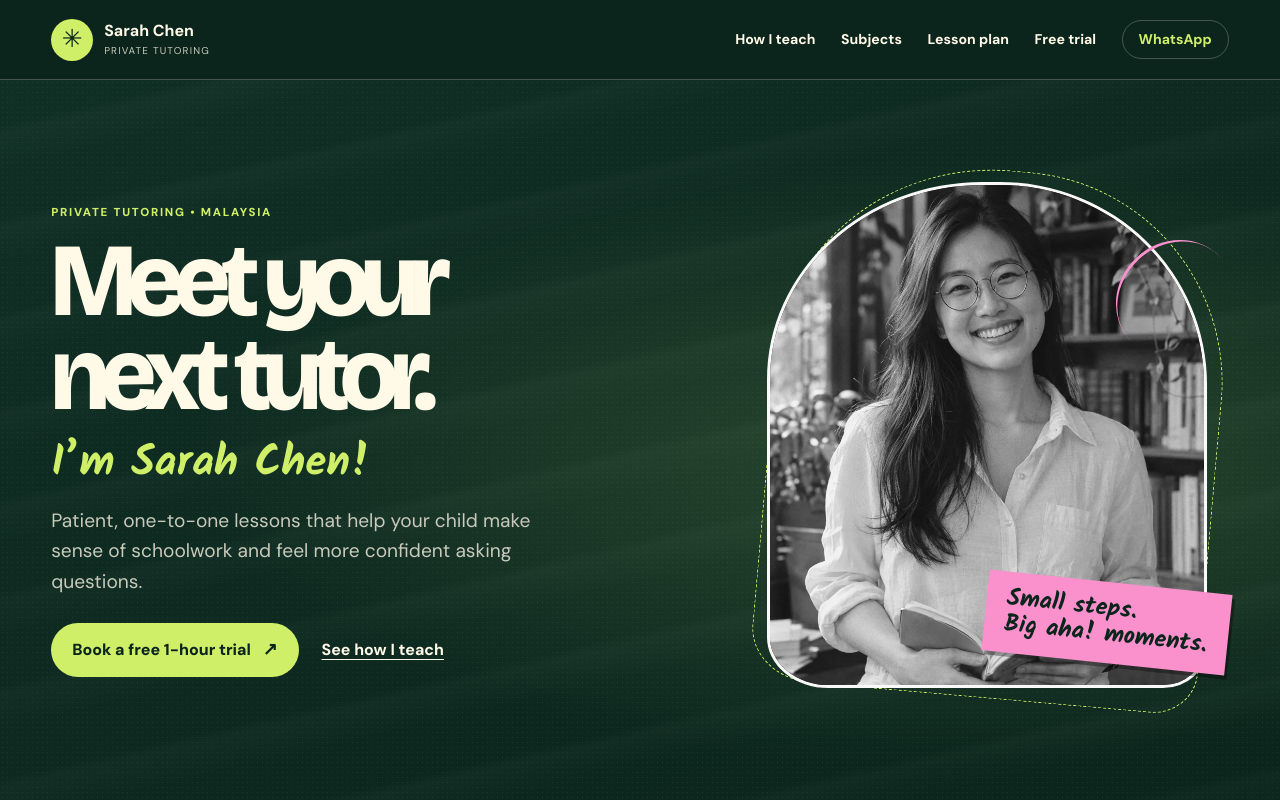
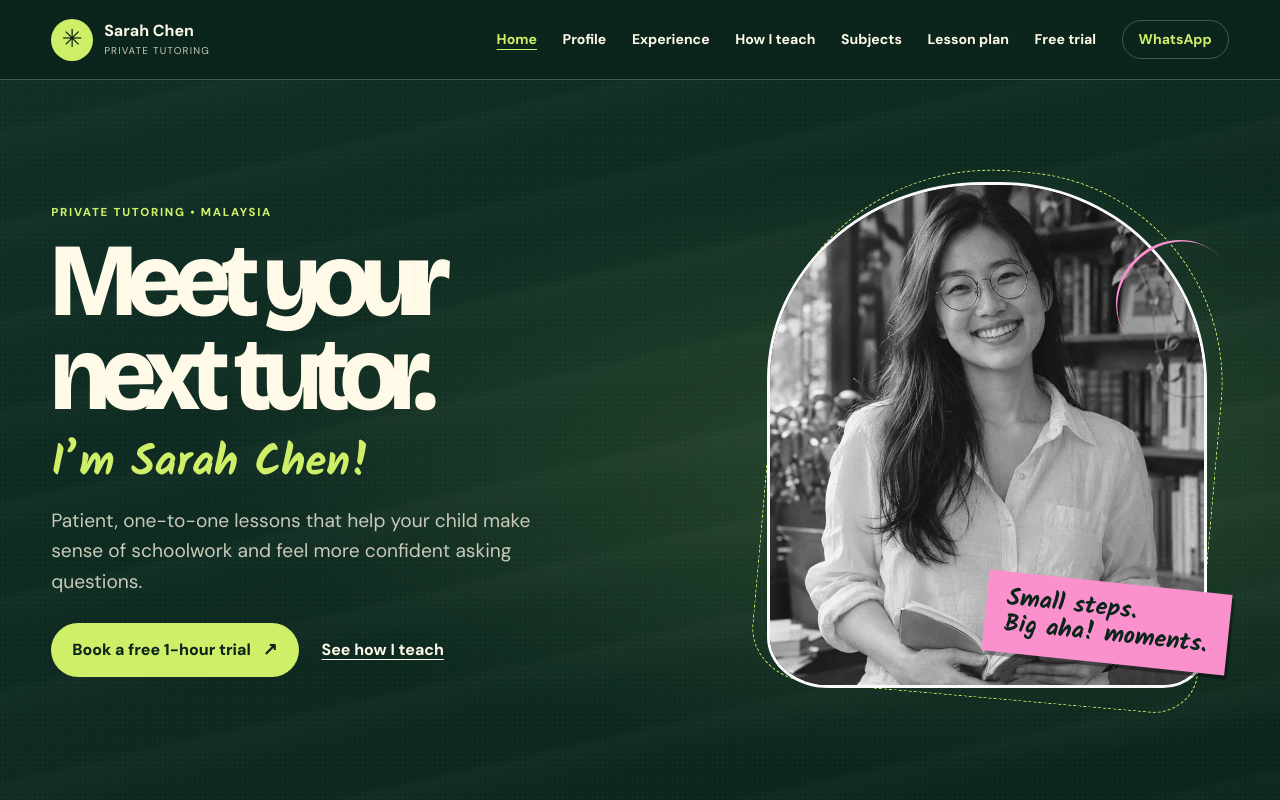
Before and after one commit to thayakumar/tutorprot, a plain HTML site: page index.html in a window 1280 px wide. Shown: the top 800 px of the page. Drawn offline with nearby package versions, Linux system fonts and the light colour scheme.

Commit message:
Add tutor profile and teaching experience pages

```diff
--- a/assets/content.json
+++ b/assets/content.json
@@ -212,5 +212,143 @@
       "note": "1-to-1\n60 minutes"
     }
   ],
-  "brandMark": "✳"
+  "brandMark": "✳",
+  "homeLabel": "Home",
+  "pages": {
+    "profile": {
+      "nav": "Profile",
+      "title": "Tutor Profile · Sarah Chen",
+      "description": "Meet the tutor and explore how one-to-one classes are tailored to your child.",
+      "sections": [
+        {
+          "id": "profile-intro",
+          "type": "hero",
+          "label": "TUTOR PROFILE · SAMPLE BIO",
+          "heading": "Meet Sarah Chen.",
+          "highlight": "Room to ask questions.",
+          "body": "My approach starts with listening. I ask your child to explain what they’ve tried, then we work through the part that feels unclear at a pace that suits them.",
+          "action": "Book a free 1-hour trial",
+          "image": "./assets/tutor.webp",
+          "imageAlt": "Illustrative portrait of the sample tutor holding a book",
+          "note": "Practise.\nAsk. Try again."
+        },
+        {
+          "id": "profile-values",
+          "type": "cards",
+          "presentation": "features",
+          "label": "WHAT GUIDES MY LESSONS",
+          "heading": "How I work with your child",
+          "cards": [
+            {
+              "symbol": "✎",
+              "heading": "Make it hands-on",
+              "body": "We draw diagrams, work through examples, and talk through the reasoning.",
+              "color": "#d0ef69"
+            },
+            {
+              "symbol": "✷",
+              "heading": "Notice the small wins",
+              "body": "A quiz or short practice question helps us see what’s clicked and what to revisit.",
+              "color": "#fa91cd"
+            }
+          ]
+        },
+        {
+          "id": "profile-first",
+          "type": "text",
+          "label": "BEFORE THE TRIAL",
+          "heading": "Tell me a little about your child",
+          "body": "Their year level and one topic they find difficult are enough to get started. You can also share a recent worksheet or project question so we have something familiar to work on."
+        },
+        {
+          "id": "profile-trial",
+          "type": "cta",
+          "nav": "",
+          "label": "YOUR FIRST LESSON",
+          "heading": "Try a full hour, free.",
+          "body": "Your child can experience my teaching style in a free, one-to-one, 60-minute trial class. Afterwards, you can decide whether to continue. Send me their year level and subject on WhatsApp to find a time.",
+          "action": "Book on WhatsApp",
+          "note": "1-to-1\n60 minutes"
+        }
+      ]
+    },
+    "experience": {
+      "nav": "Experience",
+      "title": "Teaching Experience · Sarah Chen",
+      "description": "Explore examples of one-to-one tutoring, revision, and school project guidance.",
+      "sections": [
+        {
+          "id": "experience-intro",
+          "type": "text",
+          "label": "TEACHING EXPERIENCE",
+          "heading": "What tutoring looks like in practice",
+          "body": "These sample scenarios show how a lesson can respond to your child’s needs. Private tutoring is one-to-one and includes guided practice, feedback, and resources for after class."
+        },
+        {
+          "id": "experience-examples",
+          "type": "cards",
+          "presentation": "tiles",
+          "label": "SAMPLE TEACHING SCENARIOS",
+          "heading": "Three ways I can help",
+          "cards": [
+            {
+              "symbol": "∑",
+              "heading": "When a topic feels stuck",
+              "body": "We break down one tricky question, solve it together, and try a similar question to see what clicked.",
+              "color": "#f8f1d9"
+            },
+            {
+              "symbol": "✓",
+              "heading": "When a school test is coming up",
+              "body": "Chapter-wise quizzes and practice questions help identify what your child should revise first.",
+              "color": "#d0ef69"
+            },
+            {
+              "symbol": "✷",
+              "heading": "When a project feels too big",
+              "body": "We read the instructions together and turn the task into steps your child can work through.",
+              "color": "#fa91cd"
+            }
+          ]
+        },
+        {
+          "id": "experience-progress",
+          "type": "cards",
+          "presentation": "steps",
+          "label": "FOLLOWING PROGRESS",
+          "heading": "What happens after the lesson",
+          "cards": [
+            {
+              "symbol": "✎",
+              "heading": "Practise the skill",
+              "body": "Your child gets a short follow-up task alongside notes or resources to refer to.",
+              "color": "#d0ef69"
+            },
+            {
+              "symbol": "✓",
+              "heading": "Check understanding",
+              "body": "In later lessons, recap questions and chapter tests help us see what has stuck.",
+              "color": "#f8f1d9"
+            },
+            {
+              "symbol": "↗",
+              "heading": "Choose the next focus",
+              "body": "We use the results to decide what needs more practice and when to move on.",
+              "color": "#fa91cd"
+            }
+          ]
+        },
+        {
+          "id": "experience-trial",
+          "type": "cta",
+          "nav": "",
+          "label": "YOUR FIRST LESSON",
+          "heading": "Try a full hour, free.",
+          "body": "Your child can experience my teaching style in a free, one-to-one, 60-minute trial class. Afterwards, you can decide whether to continue. Send me their year level and subject on WhatsApp to find a time.",
+          "action": "Book on WhatsApp",
+          "note": "1-to-1\n60 minutes"
+        }
+      ]
+    }
+  }
 }
--- a/assets/render.js
+++ b/assets/render.js
@@ -1,5 +1,7 @@
 (() => {
   const root = document.querySelector('#site');
+  const pageKey = document.body?.dataset.page;
+  const pageLinks = { profile: './profile.html', experience: './experience.html' };
   const preview = location.hash === '#editor-preview' && window.parent !== window;
   const node = (tag, cls, value) => {
     const element = document.createElement(tag);
@@ -26,11 +28,12 @@
   }
   function render(data) {
     root.replaceChildren();
-    document.title = data.title || 'Portfolio';
+    const page = pageKey ? data.pages?.[pageKey] : data;
+    document.title = page?.title || 'Portfolio';
     document.documentElement.lang = data.language || 'en';
     const meta = document.querySelector('meta[name="description"]') || node('meta');
     meta.name = 'description';
-    meta.content = data.description || '';
+    meta.content = page?.description || '';
     document.head.append(meta);
     for (const key of ['board', 'deep', 'ink', 'lime', 'pink', 'paper']) {
       document.documentElement.style.setProperty('--' + key, data.theme?.[key] || '');
@@ -39,7 +42,7 @@
       const value = data.theme?.[key]?.replace(/[^\p{L}\d -]/gu, '');
       document.documentElement.style.setProperty(property, value ? JSON.stringify(value) : '');
     }
-    const sections = data.sections || [];
+    const sections = page?.sections || [];
     const digits = (data.phone || '').replace(/\D/g, '');
     const whatsapp = /^\d{7,15}$/.test(digits) ? 'https://wa.me/' + digits + (data.message ? '?text=' + encodeURIComponent(data.message) : '') : '';
     const header = node('header', 'header');
@@ -56,8 +59,19 @@
     }
     const nav = node('nav');
     nav.setAttribute('aria-label', 'Main navigation');
+    const home = link(nav, data.homeLabel, './', 'page-link');
+    if (!pageKey) home?.setAttribute('aria-current', 'page');
+    for (const [key, href] of Object.entries(pageLinks)) {
+      const pageLink = link(nav, data.pages?.[key]?.nav, href, 'page-link');
+      if (key === pageKey) pageLink?.setAttribute('aria-current', 'page');
+    }
     for (const section of sections) {
       link(nav, section.nav, section.id && '#' + encodeURIComponent(section.id));
+    }
+    if (preview) {
+      for (const pageLink of Array.from(nav.children).filter(item => item.className === 'page-link')) {
+        pageLink.addEventListener('click', event => event.preventDefault());
+      }
     }
     link(nav, data.contactLabel, whatsapp, 'nav-contact');
     if (nav.childElementCount) header.append(nav);
--- a/assets/style.css
+++ b/assets/style.css
@@ -309,3 +309,16 @@ nav a:hover, .secondary:hover { color: var(--lime); }
 .checklist .symbol, .timeline .symbol { grid-column: 1; grid-row: 1 / span 2; }
 .checklist .paper:not(:has(.symbol)), .timeline .paper:not(:has(.symbol)) { grid-template-columns: 1fr; }
 .checklist .paper:not(:has(.symbol)) > *, .timeline .paper:not(:has(.symbol)) > * { grid-column: 1; }
+
+nav [aria-current="page"] { color: var(--lime); text-decoration: underline; text-underline-offset: .32em; }
+@media (min-width: 721px) {
+  .header nav { justify-content: flex-end; }
+  .header .brand { flex: 0 0 auto; }
+}
+body[data-page="experience"] main > .section:first-child {
+  background:
+    repeating-linear-gradient(0deg, transparent 0 31px, #f8f1d912 31px 32px),
+    repeating-linear-gradient(90deg, transparent 0 31px, #f8f1d912 31px 32px),
+    var(--board);
+}
+body[data-page="experience"] main > .section:first-child .copy { max-width: 760px; }
--- a/index.html
+++ b/index.html
@@ -1,2 +1,2 @@
 <!doctype html>
-<html lang="en"><head><meta charset="utf-8"><meta name="viewport" content="width=device-width, initial-scale=1"><meta name="theme-color" content="#102f25"><title>Private Tutor Portfolio</title><link rel="stylesheet" href="./assets/style.css?v=2"><script defer src="./assets/render.js?v=2"></script></head><body><div id="site"></div><noscript>This portfolio requires JavaScript.</noscript></body></html>
+<html lang="en"><head><meta charset="utf-8"><meta name="viewport" content="width=device-width, initial-scale=1"><meta name="theme-color" content="#102f25"><title>Private Tutor Portfolio</title><link rel="stylesheet" href="./assets/style.css?v=3"><script defer src="./assets/render.js?v=3"></script></head><body><div id="site"></div><noscript>This portfolio requires JavaScript.</noscript></body></html>
```
Also changed, not shown: experience.html (added, +2 -0 lines), profile.html (added, +2 -0 lines).
